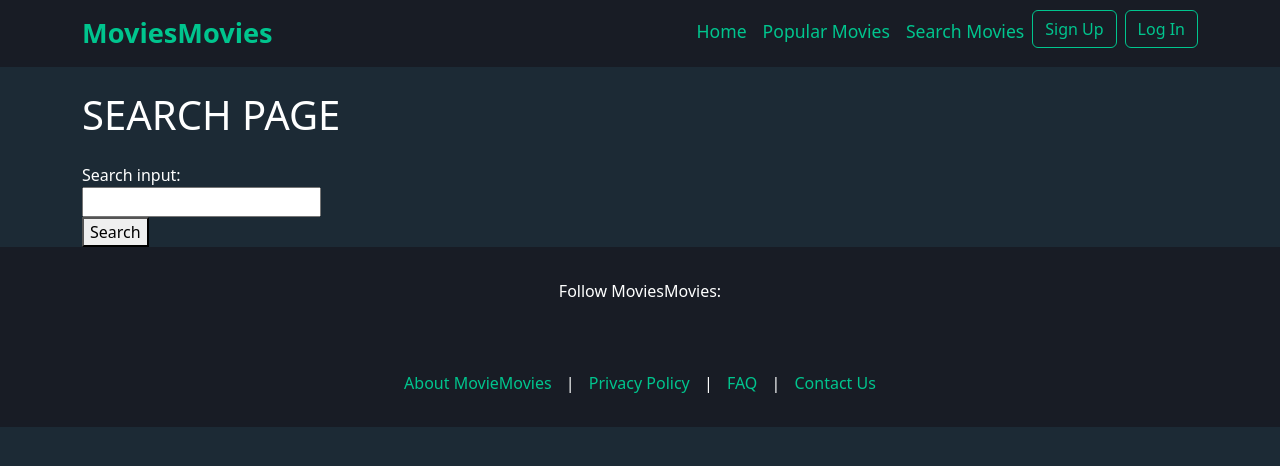
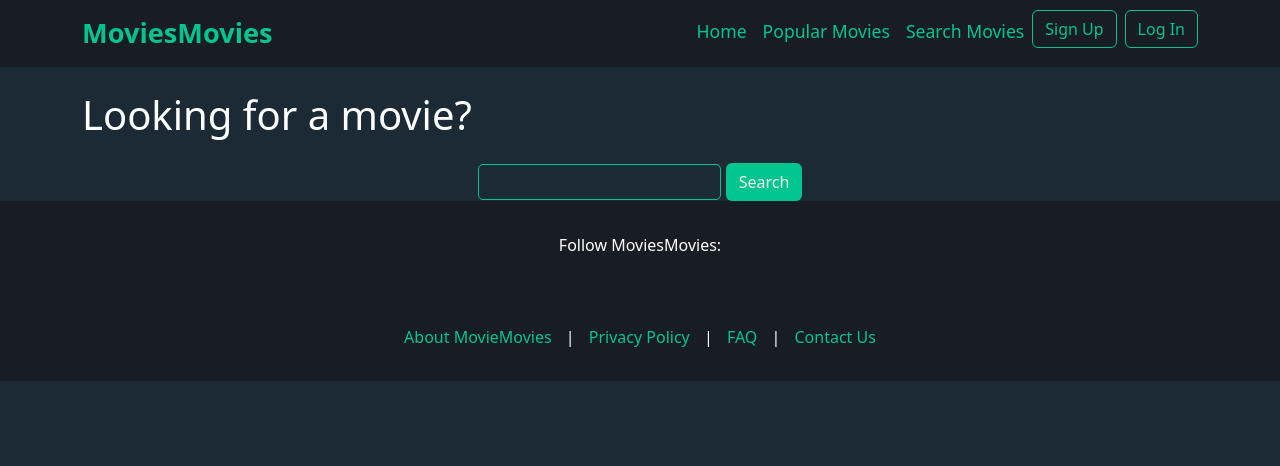
Before and after one commit to ViuleDev/sprint-9-main, a Nuxt app: page /search in a window 1280 px wide. Shown: the top 466 px of the page. Built offline with nearby package versions, Linux system fonts and the light colour scheme.

Commit message:
styling details and search buttons

```diff
--- a/pages/movies/[id].vue
+++ b/pages/movies/[id].vue
@@ -11,24 +11,22 @@ store.fetchSingleMovie(id);
 <template>
   <div>
     <div v-if="store.movieDetail">
-      <h1>MOVIE DETAIL PAGE</h1>
-      <div class="movie-container">
+      <div class="movie-container pb-5 ps-5">
         <img :src="`https://image.tmdb.org/t/p/original${store.movieDetail.backdrop_path}`" class="backdrop" alt="Backdrop" />
         <div class="movie-card">
-          <div class="movie-title text-center">
+          <div class="movie-title text-center my-3">
             <h2>{{ store.movieDetail.title }}</h2>
           </div>
           <div class="movie-poster">
             <img :src="`https://image.tmdb.org/t/p/w300${store.movieDetail.poster_path}`" alt="Movie Poster" />
           </div>
-          <div class="movie-overview">
+          <div class="movie-details p-3">
             <p>{{ store.movieDetail.overview }}</p>
-          </div>
-          <div class="movie-details">
             <p v-if="store.movieDetail.status !== 'Released'">{{ store.movieDetail.status }}</p>
-            <p>Release year: {{ store.movieDetail.release_date.slice(0, 4) }}</p>
-            <p>Votes: {{ store.movieDetail.vote_count }}</p>
-            <p>Average score: {{ store.movieDetail.vote_average }}</p>
+            <br />
+            <p>Release Year: {{ store.movieDetail.release_date.slice(0, 4) }}</p>
+            <p>Community Votes: {{ store.movieDetail.vote_count }}</p>
+            <p>Average Score: {{ store.movieDetail.vote_average.toFixed(2) }}</p>
           </div>
         </div>
       </div>
@@ -48,10 +46,27 @@ store.fetchSingleMovie(id);
   left: 0;
   top: 0;
   width: 100%;
-  height: auto;
+  height: 100%;
 }
 
 .movie-card {
   position: relative;
 }
+
+.movie-details {
+  background: rgba(0, 0, 0, 0.4);
+  color: #f1f1f1;
+  font-size: 1.1rem;
+  font-weight: 600;
+}
+
+@media (max-width: 991px) {
+  .backdrop {
+    display: none;
+  }
+
+  .movie-poster {
+    text-align: center;
+  }
+}
 </style>
--- a/pages/movies/index.vue
+++ b/pages/movies/index.vue
@@ -6,7 +6,7 @@ store.getPopularMovies();
 
 <template>
   <div class="top-movies">
-    <h1 class="my-4">POPULAR MOVIES PAGE</h1>
+    <h1 class="my-4">Popular Movies</h1>
     <div class="row text-center">
       <MovieTable v-for="movie in store.popularMovies" :movie="movie" :route="`/movies/${movie.id}`" :imgSrc="`https://image.tmdb.org/t/p/w200${movie.poster_path}`" class="col col-md-4 col-xl-3 col-xxl-2 my-3 movie" />
     </div>
--- a/pages/search.vue
+++ b/pages/search.vue
@@ -5,12 +5,10 @@ const store = useMainStore();
 
 <template>
   <div>
-    <h1 class="my-4">SEARCH PAGE</h1>
-    <form @submit.prevent="store.searchMovie">
-      <p>Search input:</p>
+    <h1 class="my-4">Looking for a movie?</h1>
+    <form class="form text-center" @submit.prevent="store.searchMovie">
       <input type="text" v-model="store.searchQuery" />
-      <p>{{ store.formatSearchQuery }}</p>
-      <button>Search</button>
+      <button class="btn custom-btn">Search</button>
     </form>
     <div class="row text-center">
       <MovieTable v-if="store.foundMovies" v-for="movie in store.foundMovies" :movie="movie" :route="`/movies/${movie.id}`" :imgSrc="`https://image.tmdb.org/t/p/w200${movie.poster_path}`" class="col col-md-4 col-xl-3 col-xxl-2 my-3 movie" :key="movie.id" />
@@ -20,3 +18,20 @@ const store = useMainStore();
     </div>
   </div>
 </template>
+
+<style>
+.form {
+  display: flex;
+  align-items: center;
+  justify-content: center;
+}
+
+.form input[type="text"] {
+  border: 1px solid #00c58e;
+  background: transparent;
+  color: #00c58e;
+  padding: 5px;
+  border-radius: 5px;
+  margin-right: 5px;
+}
+</style>
```
